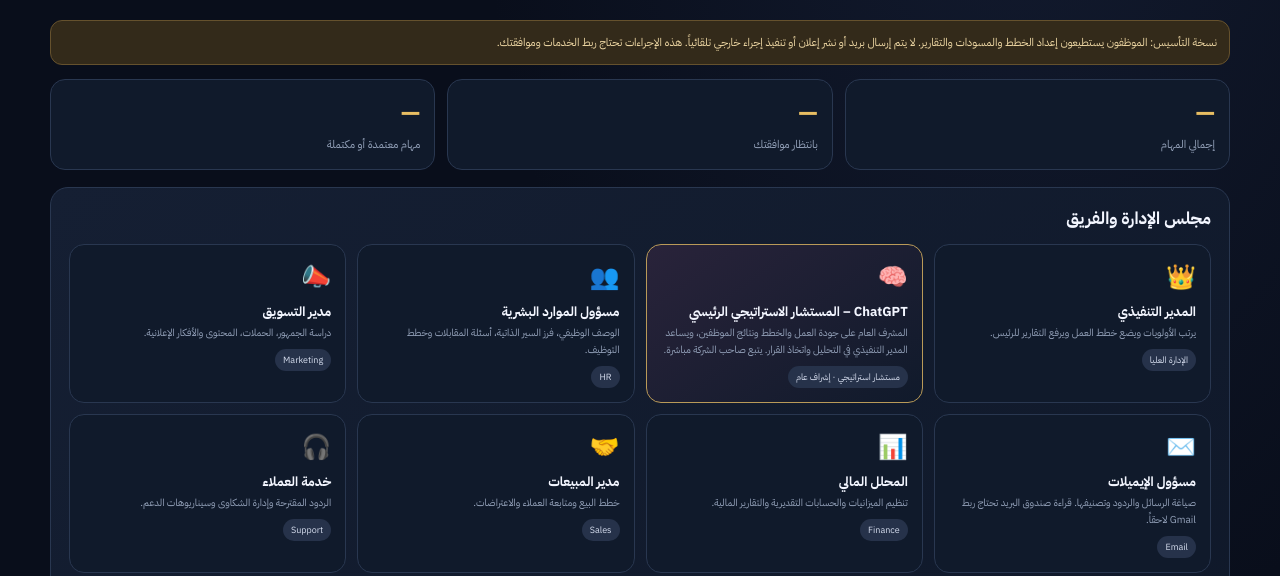
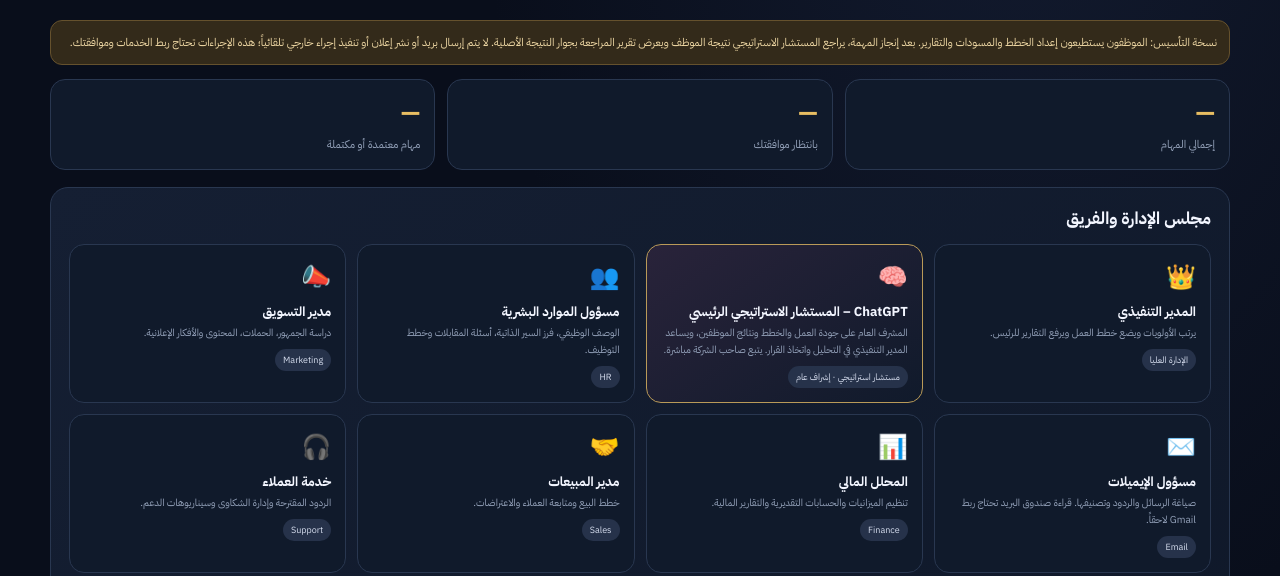
Before and after one commit to ai-one-app/ai-one-app, a plain HTML site: page company.html in a window 1280 px wide. Shown: the part 224-800 px from the top of the page. Drawn offline with Linux system fonts and the light colour scheme; a script that the page names is missing.

Commit message:
Explain automatic strategic review in company dashboard

```diff
--- a/company.html
+++ b/company.html
@@ -30,7 +30,7 @@ a{color:#c8c0ff;text-decoration:none}main{width:min(1180px,calc(100% - 28px));ma
 <header><div class="brand"><div class="mark">A</div><div><b>AI-ONE COMPANY</b><small>شركتك الافتراضية بالذكاء الاصطناعي</small></div></div><a href="./index.html">← العودة إلى AI-ONE</a></header>
 <main>
 <section class="hero"><div><div class="eyebrow">✦ مكتبك الإداري الذكي</div><h1>أهلاً بك في شركتك</h1><p>كل موظف له تخصص ومهام واضحة. الموظفون يجهزون الأعمال الروتينية، وأنت تعتمد النتائج والقرارات المهمة قبل تنفيذها.</p></div></section>
-<div class="notice">نسخة التأسيس: الموظفون يستطيعون إعداد الخطط والمسودات والتقارير. لا يتم إرسال بريد أو نشر إعلان أو تنفيذ إجراء خارجي تلقائياً. هذه الإجراءات تحتاج ربط الخدمات وموافقتك.</div>
+<div class="notice">نسخة التأسيس: الموظفون يستطيعون إعداد الخطط والمسودات والتقارير. بعد إنجاز المهمة، يراجع المستشار الاستراتيجي نتيجة الموظف ويعرض تقرير المراجعة بجوار النتيجة الأصلية. لا يتم إرسال بريد أو نشر إعلان أو تنفيذ إجراء خارجي تلقائياً؛ هذه الإجراءات تحتاج ربط الخدمات وموافقتك.</div>
 <section class="stats">
 <div class="stat"><b id="totalTasks">—</b><span>إجمالي المهام</span></div>
 <div class="stat"><b id="pendingTasks">—</b><span>بانتظار موافقتك</span></div>
```
